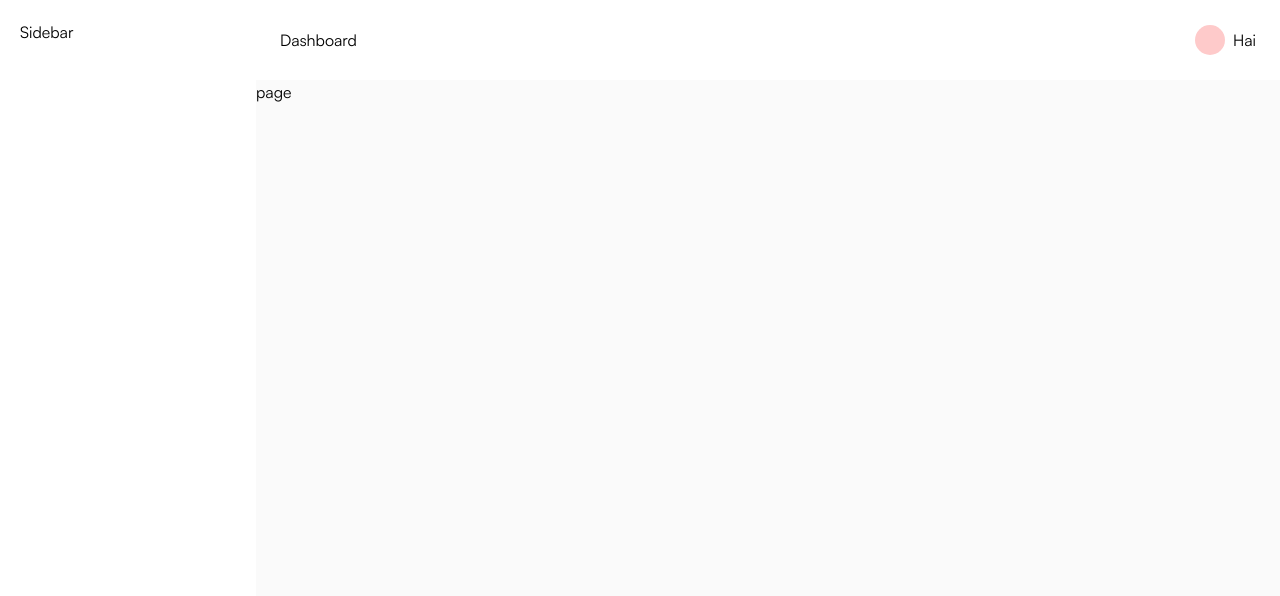
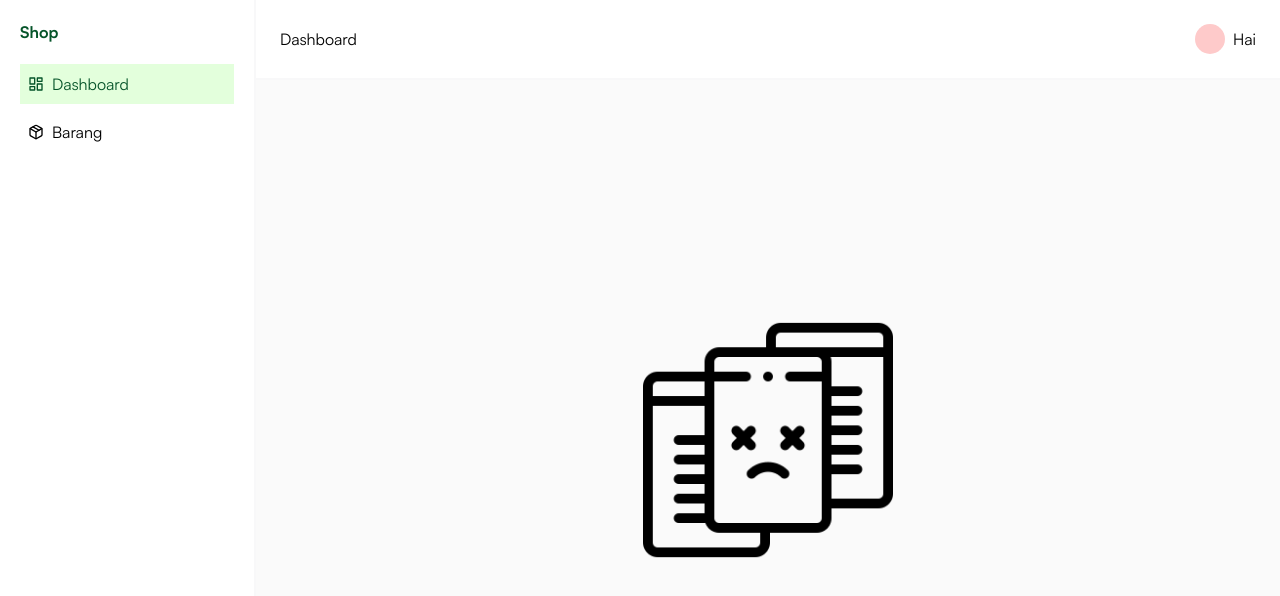
Before and after one commit to Ramdhani11/shop_app, a Next.js app: page /dashboard in a window 1280 px wide. Shown: the top 596 px of the page. Built offline with nearby package versions, Linux system fonts and the light colour scheme.

Commit message:
create sidebar

```diff
--- /dev/null
+++ b/app/dashboard/barang/page.tsx
@@ -0,0 +1,7 @@
+import React from "react";
+
+const page = () => {
+  return <div>page</div>;
+};
+
+export default page;
--- a/app/dashboard/layout.tsx
+++ b/app/dashboard/layout.tsx
@@ -1,21 +1,21 @@
-import { Sidebar } from "@/components";
+"use client";
+import { Navbar, Sidebar } from "@/components";
+import { dataSidebar } from "@/constant";
+import { usePathname } from "next/navigation";
 
 export default function DashboardLayout({
   children,
 }: {
   children: React.ReactNode;
 }) {
+  const pathName = usePathname();
+  const datasSidebar = dataSidebar;
+
   return (
     <div className="w-screen h-screen bg-lightWhite flex flex-row">
-      <Sidebar />
+      <Sidebar path={pathName} datasSidebar={datasSidebar} />
       <section className="w-[80vw] h-screen">
-        <nav className="h-[10vh] bg-white flex flex-row px-6 justify-between items-center border-bottom-[1px]">
-          <h1>Dashboard</h1>
-          <div className="flex flex-row items-center">
-            <div className="w-[30px] h-[30px] rounded-[50%] bg-red-200 mr-2" />
-            <h2>Hai</h2>
-          </div>
-        </nav>
+        <Navbar path={pathName} />
         {children}
       </section>
     </div>
--- a/app/dashboard/page.tsx
+++ b/app/dashboard/page.tsx
@@ -1,7 +1,18 @@
+import { images } from "@/constant";
+import Image from "next/image";
 import React from "react";
 
 const page = () => {
-  return <div>page</div>;
+  return (
+    <div className="p-5 center-content h-[90vh]">
+      <Image
+        src={images.no_content}
+        alt="no-content"
+        width={250}
+        height={250}
+      />
+    </div>
+  );
 };
 
 export default page;
--- /dev/null
+++ b/components/Navbar.tsx
@@ -0,0 +1,16 @@
+import { NavbarProps } from "@/types";
+import React from "react";
+
+const Navbar = ({ path }: NavbarProps) => {
+  return (
+    <nav className="h-[10vh] bg-white flex flex-row px-6 justify-between items-center border-b-[2px] border-borderColor">
+      <h1>Dashboard</h1>
+      <div className="flex flex-row items-center">
+        <div className="w-[30px] h-[30px] rounded-[50%] bg-red-200 mr-2" />
+        <h2>Hai</h2>
+      </div>
+    </nav>
+  );
+};
+
+export default Navbar;
--- a/components/Sidebar.tsx
+++ b/components/Sidebar.tsx
@@ -1,7 +1,31 @@
+import { SidebarProps } from "@/types";
+import Link from "next/link";
 import React from "react";
 
-const Sidebar = () => {
-  return <div className="h-screen bg-white w-[20vw] p-5">Sidebar</div>;
+const Sidebar = ({ path, datasSidebar }: SidebarProps) => {
+  return (
+    <div className="h-screen bg-white w-[20vw] p-5 border-r-[2px] border-borderColor">
+      <h1 className="font-custom-bold text-primary mb-5">Shop</h1>
+      <ul>
+        {datasSidebar.map((data) => {
+          const activePath = path === data.path;
+
+          return (
+            <li key={data.id}>
+              <Link
+                href={data.path}
+                className={`flex flex-row ${
+                  activePath ? "bg-secondary text-primary" : null
+                } hover:text-primary mb-2 p-2 items-center`}
+              >
+                {<data.icon className="mr-2" />} {data.title}
+              </Link>
+            </li>
+          );
+        })}
+      </ul>
+    </div>
+  );
 };
 
 export default Sidebar;
--- a/components/index.ts
+++ b/components/index.ts
@@ -1,3 +1,4 @@
+import Navbar from "./Navbar";
 import Sidebar from "./Sidebar";
 
-export { Sidebar };
+export { Sidebar, Navbar };
--- /dev/null
+++ b/constant/index.ts
@@ -0,0 +1,25 @@
+import no_content from "@/assets/no-content.png";
+import { BiSolidDashboard } from "react-icons/bi";
+import { LuLayoutDashboard, LuPackage, LuPackageOpen } from "react-icons/lu";
+import { DataSidebar } from "@/types";
+
+export const images = {
+  no_content,
+};
+
+export const dataSidebar: DataSidebar[] = [
+  {
+    id: 1,
+    title: "Dashboard",
+    path: "/dashboard",
+    iconActive: BiSolidDashboard,
+    icon: LuLayoutDashboard,
+  },
+  {
+    id: 2,
+    title: "Barang",
+    path: "/dashboard/barang",
+    iconActive: LuPackageOpen,
+    icon: LuPackage,
+  },
+];
--- a/package.json
+++ b/package.json
@@ -17,6 +17,7 @@
     "postcss": "8.4.24",
     "react": "18.2.0",
     "react-dom": "18.2.0",
+    "react-icons": "^4.10.1",
     "tailwindcss": "3.3.2",
     "typescript": "5.1.3"
   }
--- /dev/null
+++ b/types/index.ts
@@ -0,0 +1,18 @@
+import { IconType } from "react-icons";
+
+export interface NavbarProps {
+  path: string;
+}
+
+export interface SidebarProps {
+  path: string;
+  datasSidebar: DataSidebar[];
+}
+
+export interface DataSidebar {
+  id: number;
+  title: string;
+  path: string;
+  iconActive: IconType;
+  icon: IconType;
+}
```
Also changed, not shown: assets/no-content.png (added), 1 other file (tests, documents, lock files or other folders).
